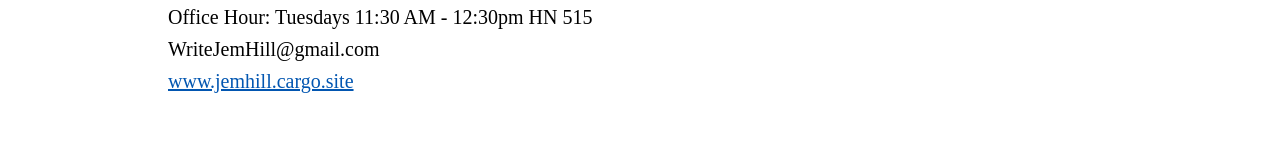
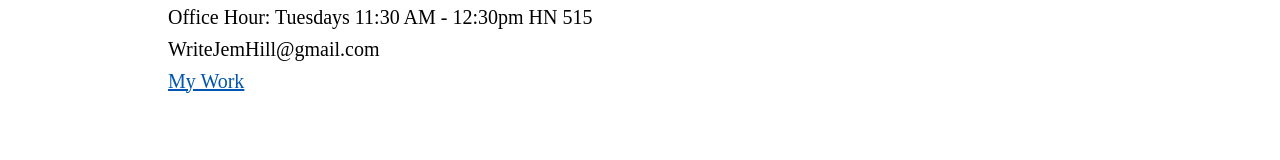
Before and after one commit to GemHell/Visual-Comms, a plain HTML site: page index.html in a window 1280 px wide. Shown: the part 980-1140 px from the top of the page. Drawn offline with Linux system fonts and the light colour scheme.

Commit message:
update personal website link

```diff
--- a/index.html
+++ b/index.html
@@ -73,7 +73,7 @@
 				<b>Jem Hill</b> <i>They/Them</i><br>
 				Office Hour: Tuesdays 11:30 AM - 12:30pm HN 515<br>
 				WriteJemHill@gmail.com<br>
-				<a href="https://jemhill.cargo.site/" target="_blank">www.jemhill.cargo.site</a>
+				<a href="https://gemhell.github.io/jems-site/index.html" target="_blank">My Work</a>
 			</p>
 	</div>
 
```
